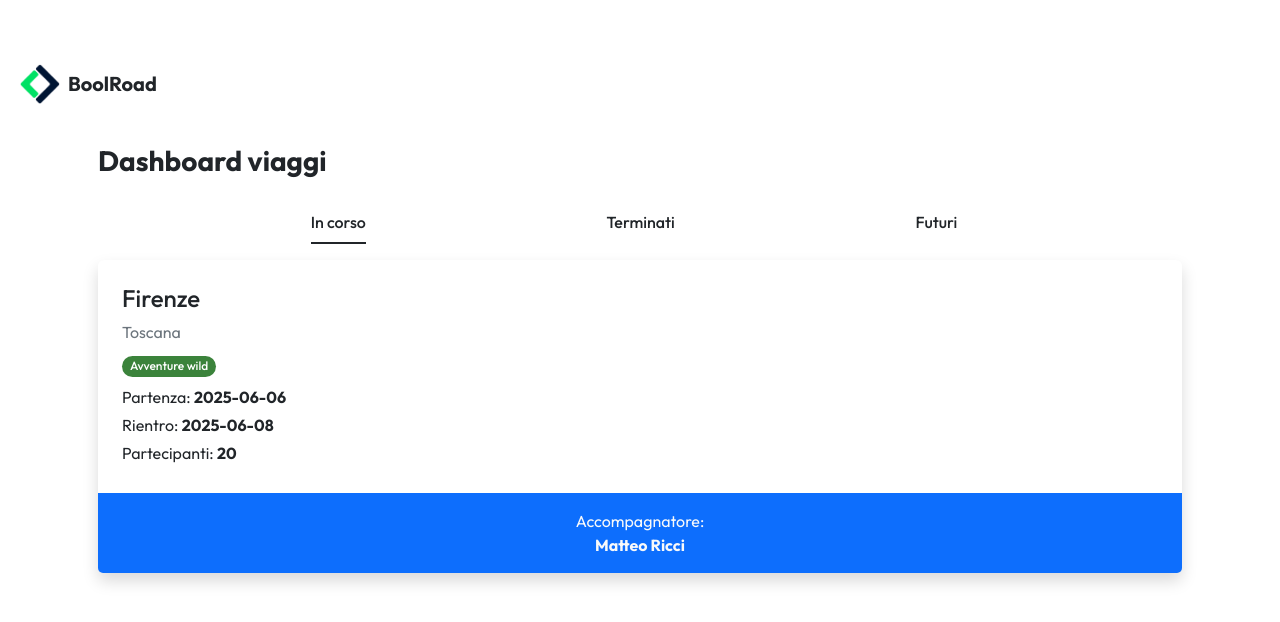
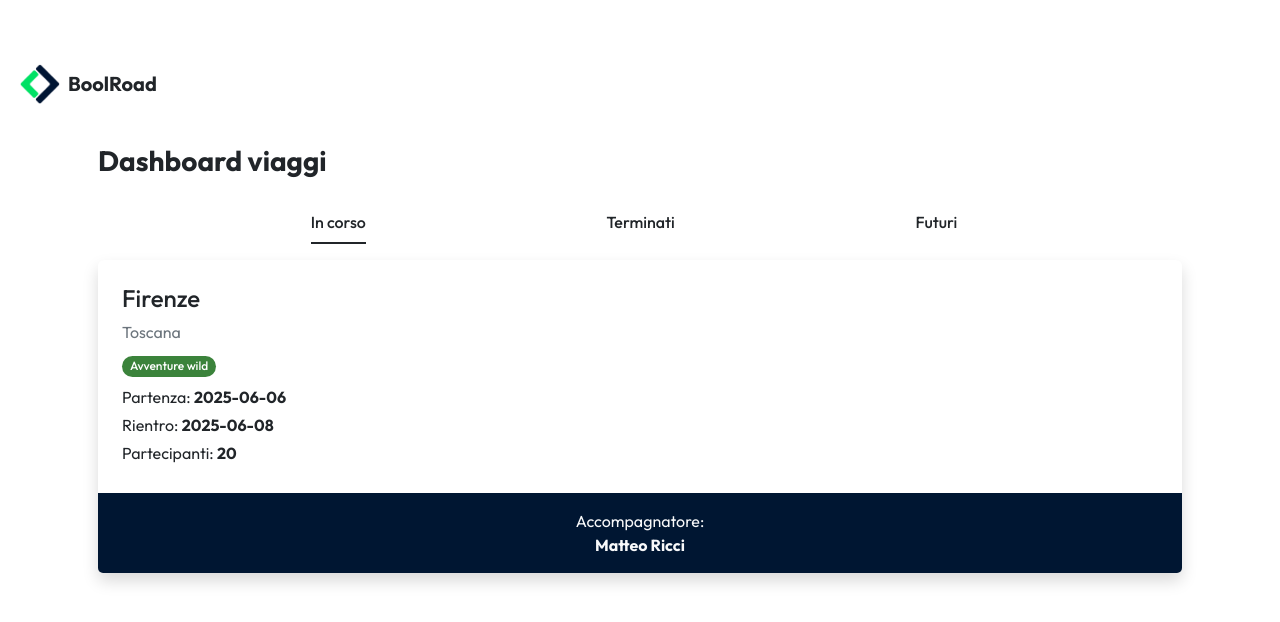
Before and after one commit to mannuccimattia/boolroad-sst, a React (Vite) app: page / in a window 1280 px wide. Shown: the top 622 px of the page. Built offline with nearby package versions, Linux system fonts and the light colour scheme.

Commit message:
[FIX] Fixed card style + cleaned index.css

```diff
--- a/src/components/TripCard.jsx
+++ b/src/components/TripCard.jsx
@@ -16,7 +16,7 @@ const TripCard = ({ viaggio }) => {
             <div className='mb-1'>Partecipanti: <b>{partecipanti.length}</b></div>
 
           </div>
-          <div className="card-footer py-3 bg-primary border-0">
+          <div className="card-footer py-3 bg-main border-0">
             <div className='text-center text-light'>Accompagnatore:</div>
             <div className='text-center text-light fw-bold'>{accompagnatore}</div>
           </div>
--- a/src/index.css
+++ b/src/index.css
@@ -1,28 +1,15 @@
-* {
-  margin: 0;
-  padding: 0;
-  box-sizing: border-box;
-  font-family: 'Outfit';
+body {
+  font-family: 'Outfit' !important;
 }
 
-/* body {
-  background-color: gray !important;
-} */
-
 .bg-main {
-  background-color: #023275;
+  background-color: #001632 !important;
 }
 
 #header-logo {
   width: 40px;
   aspect-ratio: 1/1;
 }
-
-/* .card {
-  -webkit-box-shadow: 0px 10px 13px -7px #000000, 5px 5px 15px 5px rgba(0, 0, 0, 0);
-  box-shadow: 0px 10px 13px -7px #000000, 5px 5px 15px 5px rgba(0, 0, 0, 0);
-  transition: 0.3s;
-} */
 
 .card:hover {
   cursor: pointer;
@@ -37,10 +24,6 @@ ul {
   color: black;
 }
 
-/* .link-trip:hover{
-  text-decoration: underline;
-} */
-
 .badge-green {
   background-color: rgb(59, 131, 59);
 }
@@ -48,7 +31,3 @@ ul {
 .badge-red {
   background-color: rgb(212, 76, 76);
 }
-
-/* .badge-orange {
-  background-color: rgb(245, 159, 60);
-} */
```
